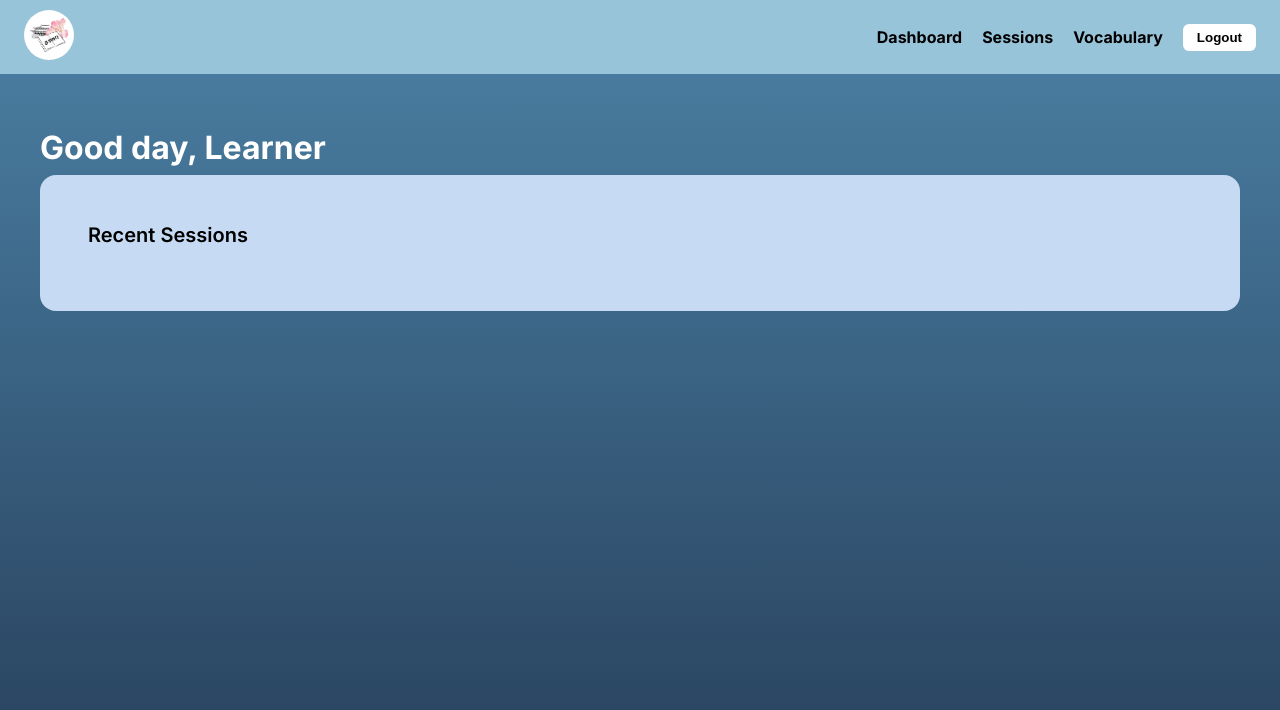
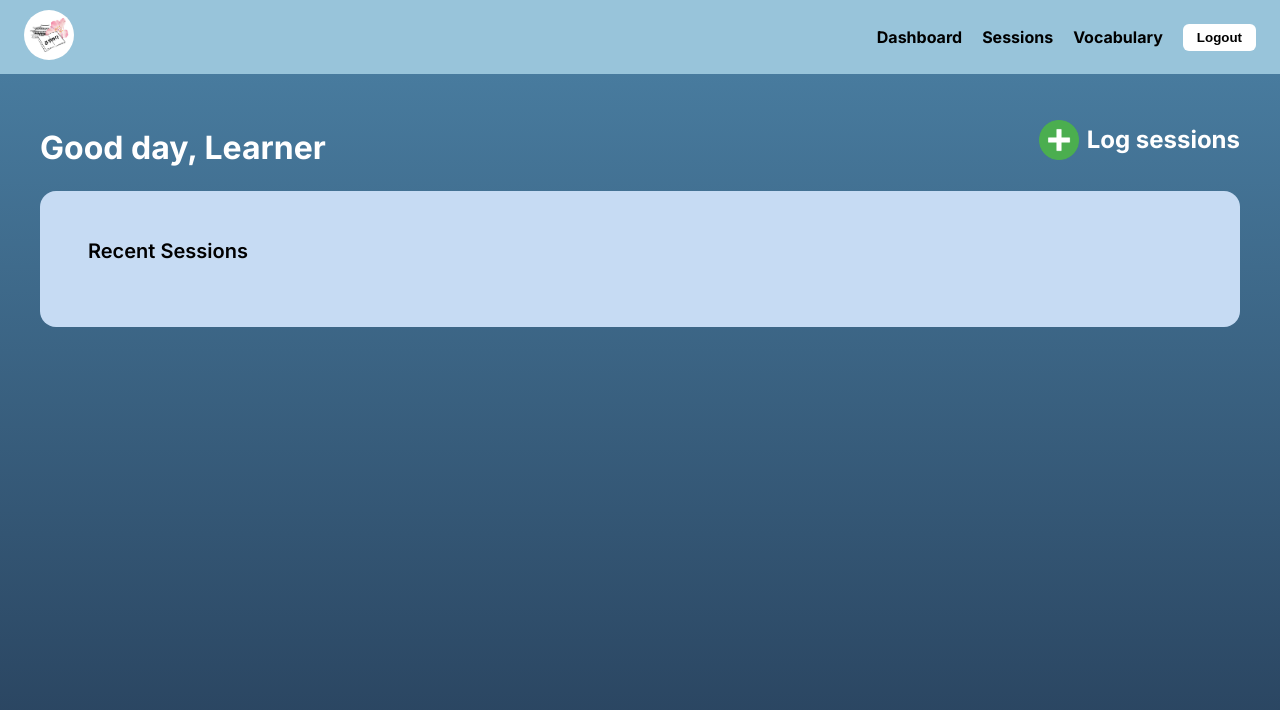
Before and after one commit to rdAlva/Haneul-Hangye-Final-Project-2215Apsi, a React (Vite) app: page /sessions in a window 1280 px wide. Shown: the top 710 px of the page. Built offline with nearby package versions, Linux system fonts and the light colour scheme.

Commit message:
Adjust sessions header alignment

```diff
--- a/src/pages/Sessions.css
+++ b/src/pages/Sessions.css
@@ -19,3 +19,32 @@
   flex-direction: column;
   gap: 12px;
 }
+
+/* I made this */
+.sessions-header{
+  display: flex;
+  flex-direction: row;
+  justify-content: space-between;
+  align-items: center;
+  margin-bottom: 16px;
+}
+.sessions-header-right {
+  display: flex;
+  flex-direction: row;
+  align-items: center;
+  gap: 8px;
+}
+/* I made this but asked ai for help in aligning */
+.sessions-header-right .log-sessions {
+  margin: 0;
+  padding: 0;
+  font-size: 1.5rem;
+  font-weight: 700;
+  margin-bottom: 0px;
+  line-height: 1;
+}
+.plus-sign {
+  display:block;
+  width: 40px;
+  height: auto;
+}
--- a/src/pages/Sessions.jsx
+++ b/src/pages/Sessions.jsx
@@ -3,6 +3,7 @@ import { supabase } from "../db/supabase";
 import Navbar from "../components/Navbar";
 import SessionItems from "../components/SessionItems";
 import "./Sessions.css";
+import plus from "../assets/plus.png";
 
 function Sessions() {
   const [recentSessions, setRecentSessions] = useState([]);
@@ -46,8 +47,13 @@ function Sessions() {
     <div>
       <Navbar />
       <main className="sessions">
-        <h1>Good day, Learner</h1>
-
+        <div className="sessions-header">
+          <h1>Good day, Learner</h1>
+          <div className="sessions-header-right">
+            <img className="plus-sign" src={plus} alt="Plus sign" />
+            <h1 className="log-sessions">Log sessions</h1>
+          </div>
+        </div>
         <div className="sessions-box">
           <div className="recent-sessions">
             <h2>Recent Sessions</h2>
```
Also changed, not shown: src/assets/plus.png (added).
